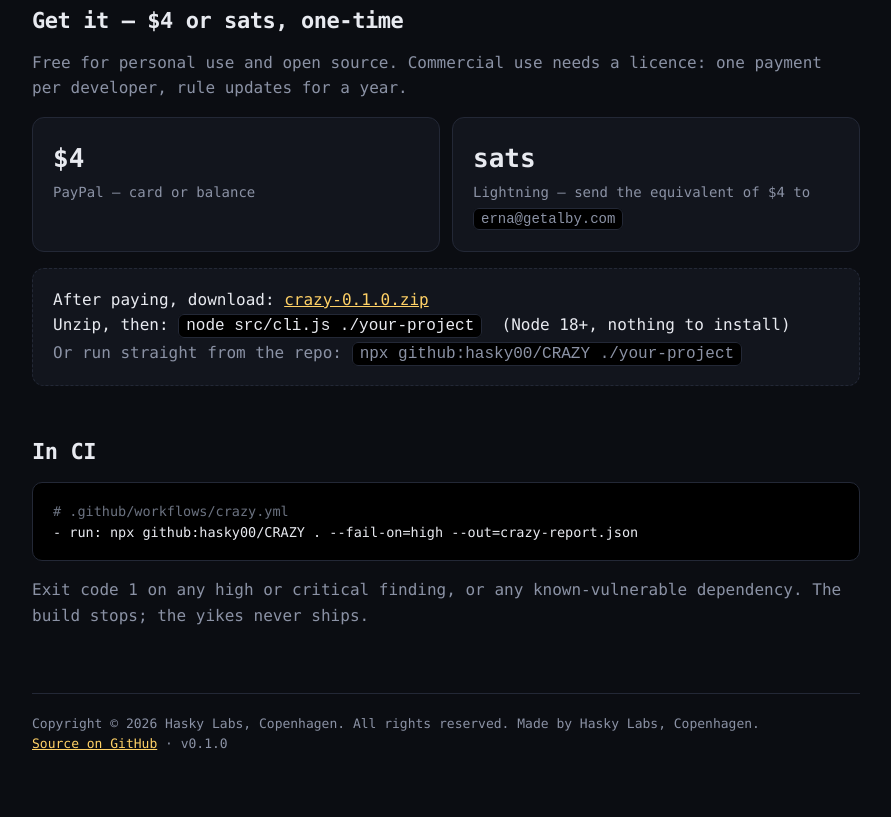
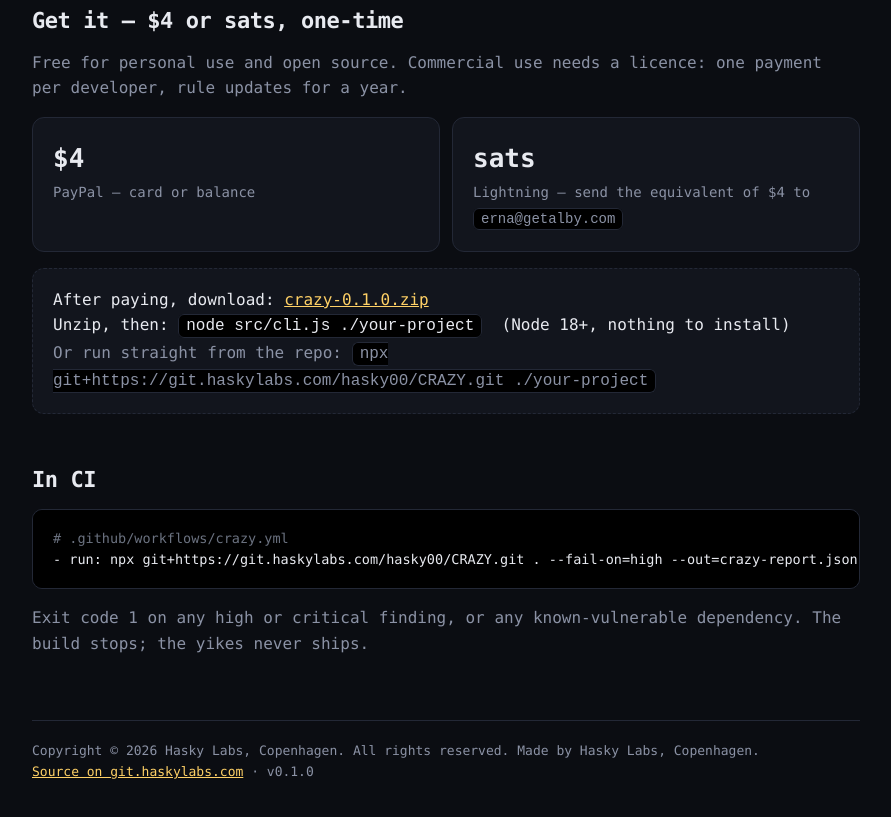
Before and after one commit to hasky00/CRAZY, a website: page site/index.html in a window 1280 px wide. Shown: the part 1389-2206 px from the top of the page, without its empty margins (194-1085 px from the left). Drawn offline with Linux system fonts and the light colour scheme.

Commit message:
Move to crazy.haskylabs.com and self-hosted git

```diff
--- a/site/index.html
+++ b/site/index.html
@@ -83,19 +83,19 @@ a{color:var(--acc2)}
   <a href="lightning:erna@getalby.com"><strong>sats</strong><span>Lightning — send the equivalent of $4 to <code class="inline">erna@getalby.com</code></span></a>
 </div>
 <div class="dl">
-  After paying, download: <a href="https://github.com/hasky00/CRAZY/archive/refs/heads/main.zip">crazy-0.1.0.zip</a><br>
+  After paying, download: <a href="/crazy-0.1.0.zip">crazy-0.1.0.zip</a><br>
   Unzip, then: <code class="inline">node src/cli.js ./your-project</code> &nbsp;(Node 18+, nothing to install)<br>
-  <span style="color:var(--muted)">Or run straight from the repo: <code class="inline">npx github:hasky00/CRAZY ./your-project</code></span>
+  <span style="color:var(--muted)">Or run straight from the repo: <code class="inline">npx git+https://git.haskylabs.com/hasky00/CRAZY.git ./your-project</code></span>
 </div>
 
 <h2>In CI</h2>
 <div class="term"><span class="d"># .github/workflows/crazy.yml</span>
-- run: npx github:hasky00/CRAZY . --fail-on=high --out=crazy-report.json</div>
+- run: npx git+https://git.haskylabs.com/hasky00/CRAZY.git . --fail-on=high --out=crazy-report.json</div>
 <p style="color:var(--muted)">Exit code 1 on any high or critical finding, or any known-vulnerable dependency. The build stops; the yikes never ships.</p>
 
 <footer>
   Copyright &copy; 2026 Hasky Labs, Copenhagen. All rights reserved. Made by Hasky Labs, Copenhagen.<br>
-  <a href="https://github.com/hasky00/CRAZY">Source on GitHub</a> · v0.1.0
+  <a href="https://git.haskylabs.com/hasky00/CRAZY">Source on git.haskylabs.com</a> · v0.1.0
 </footer>
 </main>
 </body>
```
Also changed, not shown: README.md, 1 other file.
